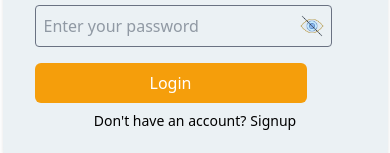
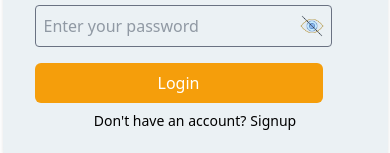
Before and after one commit to HarisKhann1/Byte-n-Bite, a React (Vite) app: page /login in a window 390 px wide. Shown: the part 315-468 px from the top of the page. Built offline with nearby package versions, Linux system fonts and the light colour scheme; no server answers.

Commit message:
login button ui issue

```diff
--- a/src/components/Login.jsx
+++ b/src/components/Login.jsx
@@ -96,7 +96,7 @@ export default function Login(props) {
                                 <div>
                                     <Button
                                         type='submit'
-                                        className='min-w-[17rem] md:min-w-72 bg-primary cursor-pointer font-medium text-white py-2 rounded hover:bg-amber-600 transition duration-300 ease-in-out'>
+                                        className='min-w-72 md:min-w-72 bg-primary cursor-pointer font-medium text-white py-2 rounded hover:bg-amber-600 transition duration-300 ease-in-out'>
                                         Login
                                     </Button>
                                 </div>
```
